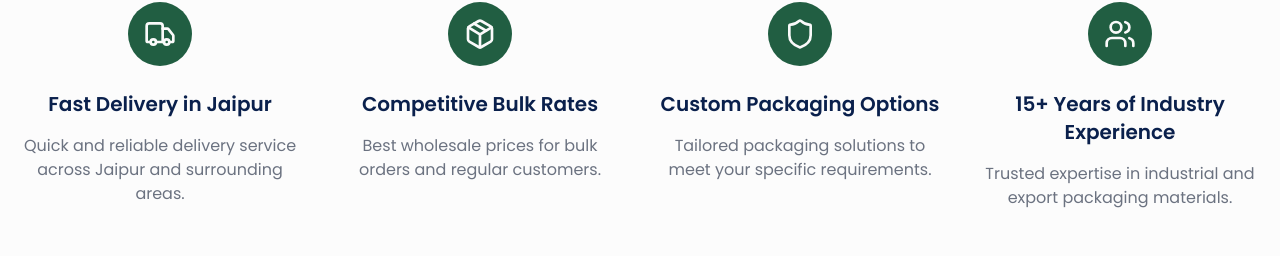
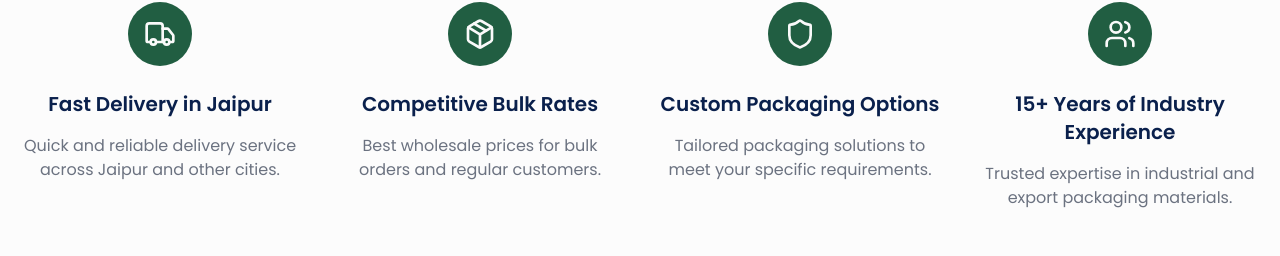
Before and after one commit to shivanijwork/ShubhamAgencies, a React (Vite) app: page / in a window 1280 px wide. Shown: the part 2767-3023 px from the top of the page. Built offline with nearby package versions, Linux system fonts and the light colour scheme.

Commit message:
Refactor delivery description
Update "Why Choose Us" section to reflect delivery service across Jaipur and other cities.

```diff
--- a/src/pages/Index.tsx
+++ b/src/pages/Index.tsx
@@ -63,7 +63,7 @@ const Index = () => {
     {
       icon: <Truck className="h-8 w-8" />,
       title: "Fast Delivery in Jaipur",
-      description: "Quick and reliable delivery service across Jaipur and surrounding areas."
+      description: "Quick and reliable delivery service across Jaipur and other cities."
     },
     {
       icon: <Package className="h-8 w-8" />,
```
